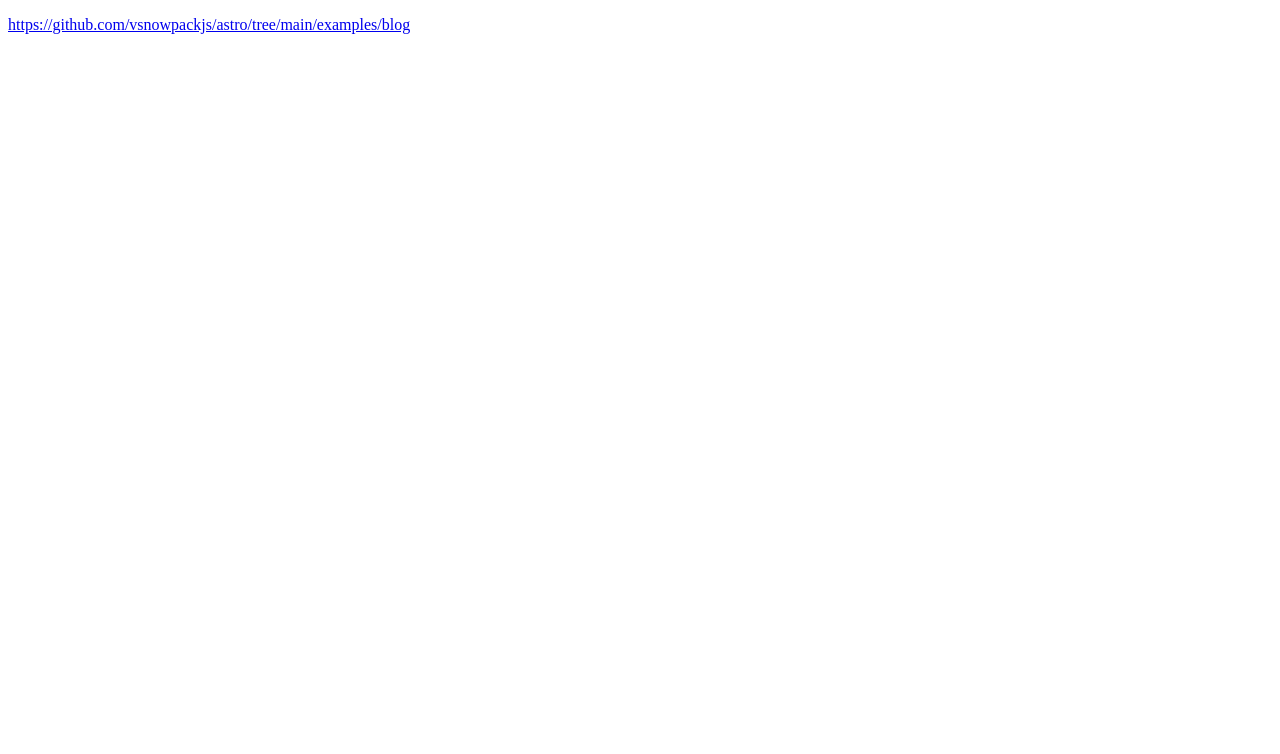
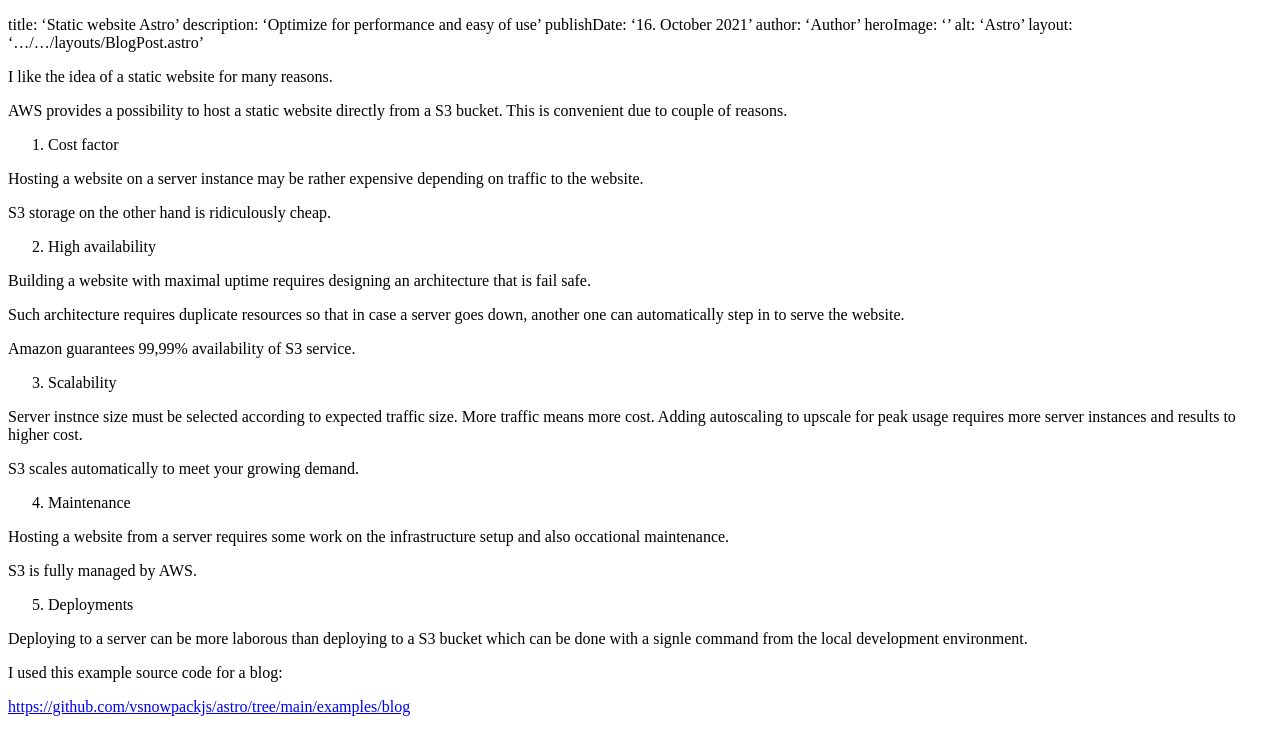
Before and after one commit to jounile/jounileino.com, an Astro site: page /posts/2021-10-17-static-website-astro in a window 1280 px wide. Built offline with nearby package versions, Linux system fonts and the light colour scheme; Astro itself is replaced by a stand-in of ours.

Commit message:
Update 2021-10-17-static-website-astro.md

```diff
--- a/src/pages/posts/2021-10-17-static-website-astro.md
+++ b/src/pages/posts/2021-10-17-static-website-astro.md
@@ -1,4 +1,41 @@
+title: 'Static website Astro' description: 'Optimize for performance and easy of use' publishDate: '16. October 2021' author: 'Author' heroImage: '' alt: 'Astro' layout: '../../layouts/BlogPost.astro'
+
+I like the idea of a static website for many reasons.
+
+AWS provides a possibility to host a static website directly from a S3 bucket. This is convenient due to couple of reasons.
+
+1. Cost factor
+
+Hosting a website on a server instance may be rather expensive depending on traffic to the website.
+
+S3 storage on the other hand is ridiculously cheap.
+
+2. High availability
+
+Building a website with maximal uptime requires designing an architecture that is fail safe.
+
+Such architecture requires duplicate resources so that in case a server goes down, another one can automatically step in to serve the website.
+
+Amazon guarantees 99,99% availability of S3 service.
+
+3. Scalability
+
+Server instnce size must be selected according to expected traffic size. More traffic means more cost. Adding autoscaling to upscale for peak usage requires more server instances and results to higher cost.
+
+S3 scales automatically to meet your growing demand.
 
 
+4. Maintenance
+
+Hosting a website from a server requires some work on the infrastructure setup and also occational maintenance.
+
+S3 is fully managed by AWS.
+
+5. Deployments
+
+Deploying to a server can be more laborous than deploying to a S3 bucket which can be done with a signle command from the local development environment.
+
+
+I used this example source code for a blog:
 
 https://github.com/vsnowpackjs/astro/tree/main/examples/blog
```
